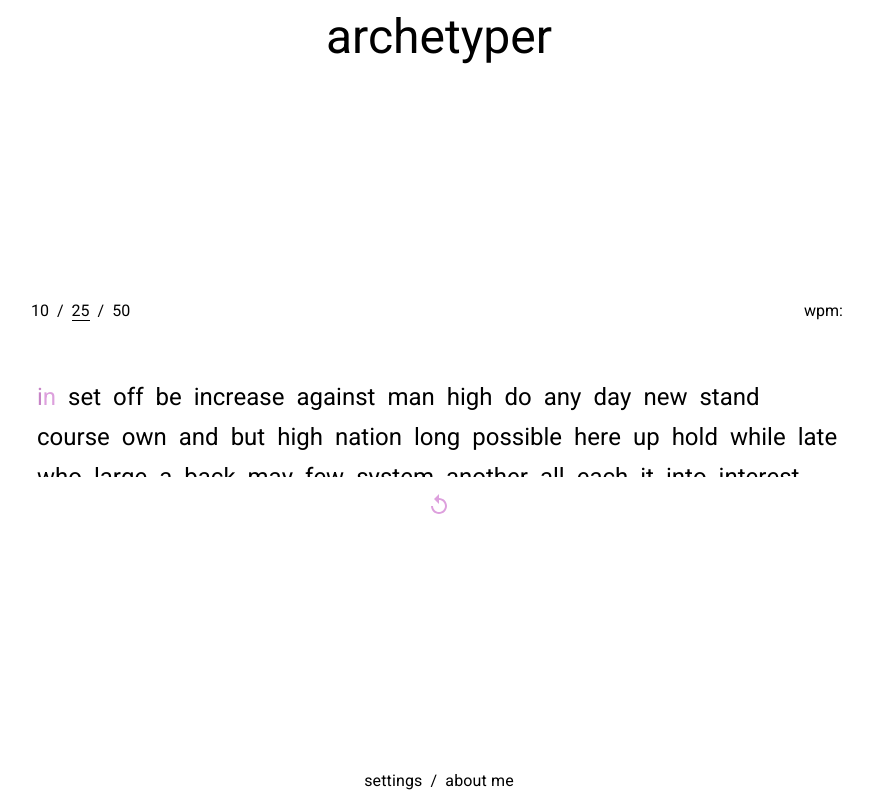
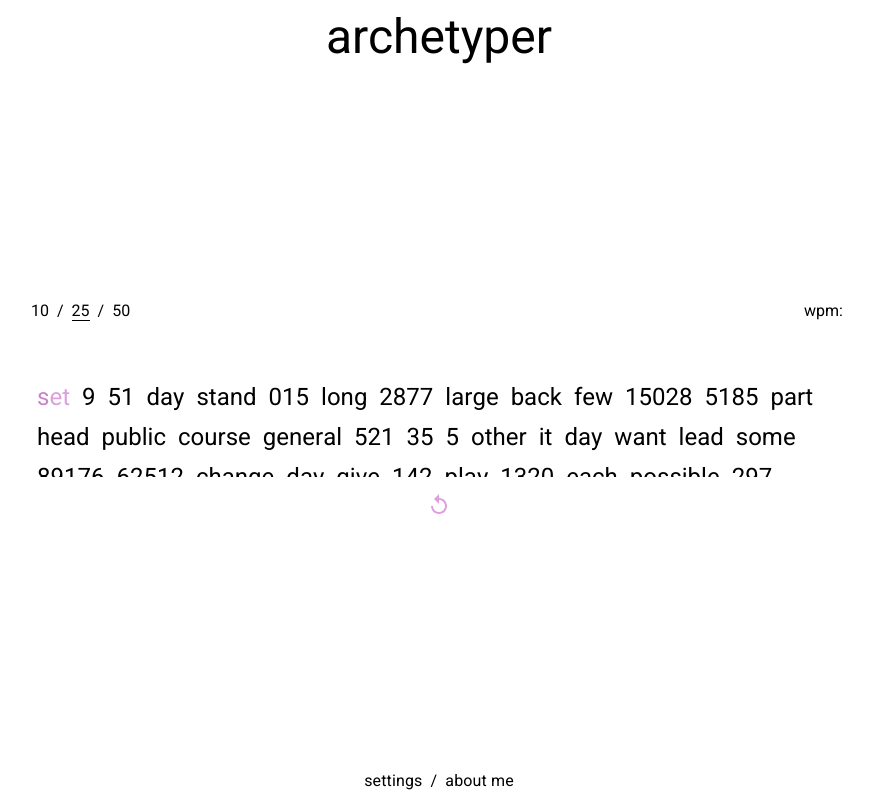
Before and after one commit to nkuek/archetyper, a React (Create React App) app: page / in a window 1280 px wide. Shown: the whole page, without its empty margins (201-1074 px from the left). Built offline with nearby package versions, Linux system fonts and the light colour scheme.

Commit message:
random num generator

```diff
--- a/src/words.ts
+++ b/src/words.ts
@@ -203,22 +203,31 @@ const words = [
   'line',
 ];
 
-const numbers = ['0', '1', '2', '3', '4', '5', '6', '7', '8', '9'];
+const numbersList = ['0', '1', '2', '3', '4', '5', '6', '7', '8', '9'];
 
 const specialCharsList = ['"', '!', '?', ':', ';', '/', '(', '-'];
 
+const maxWords = 50;
+
 const randomizeWords = (settings: ISettings) => {
-  const { capitalChars, specialChars } = settings;
+  const { capitalChars, specialChars, numbers } = settings;
   const randomized = [];
-  while (randomized.length < 50) {
-    let word = words[Math.floor(Math.random() * 200)];
+  while (randomized.length < maxWords) {
+    let word = '';
+    const shouldAddNumbers = Math.random() > 0.7;
+    if (shouldAddNumbers) {
+      const length = Math.random() * 6;
+      for (let i = 0; i < length; i++) {
+        word += numbersList[Math.floor(Math.random() * 10)];
+      }
+    } else {
+      word = words[Math.floor(Math.random() * 200)];
       if (capitalChars) {
-      const shouldCapitalize = Math.floor(Math.random() * 5) > 2;
+        const shouldCapitalize = Math.random() > 0.6;
         word = shouldCapitalize ? word[0].toUpperCase() + word.slice(1) : word;
       }
       if (specialChars) {
-      const shouldAddSpecial = Math.floor(Math.random() * 5) > 2;
-
+        const shouldAddSpecial = Math.random() > 0.4;
         if (shouldAddSpecial) {
           const specialChar = specialCharsList[Math.floor(Math.random() * 8)];
           switch (specialChar) {
@@ -233,6 +242,7 @@ const randomizeWords = (settings: ISettings) => {
           }
         }
       }
+    }
     randomized.push(word);
   }
   return randomized;
```
Lines whose indentation alone changed are shown as unchanged.
